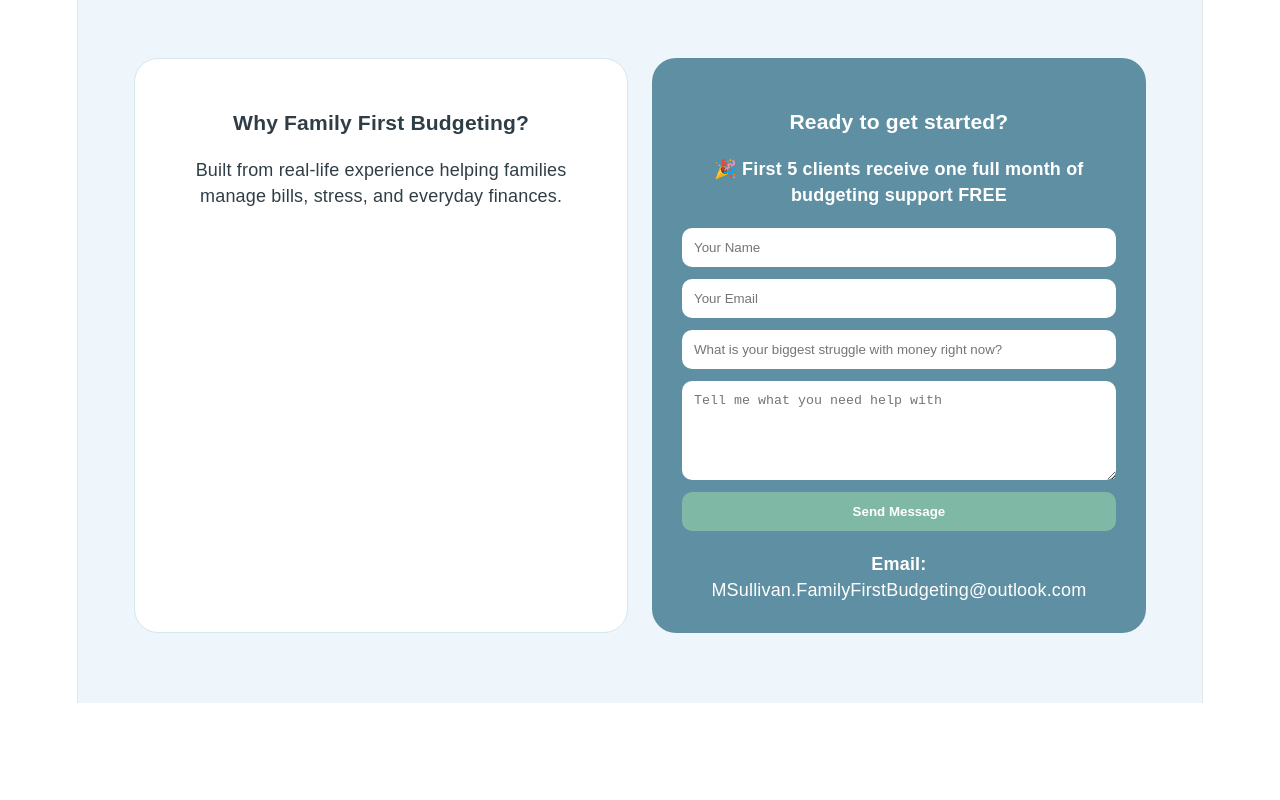
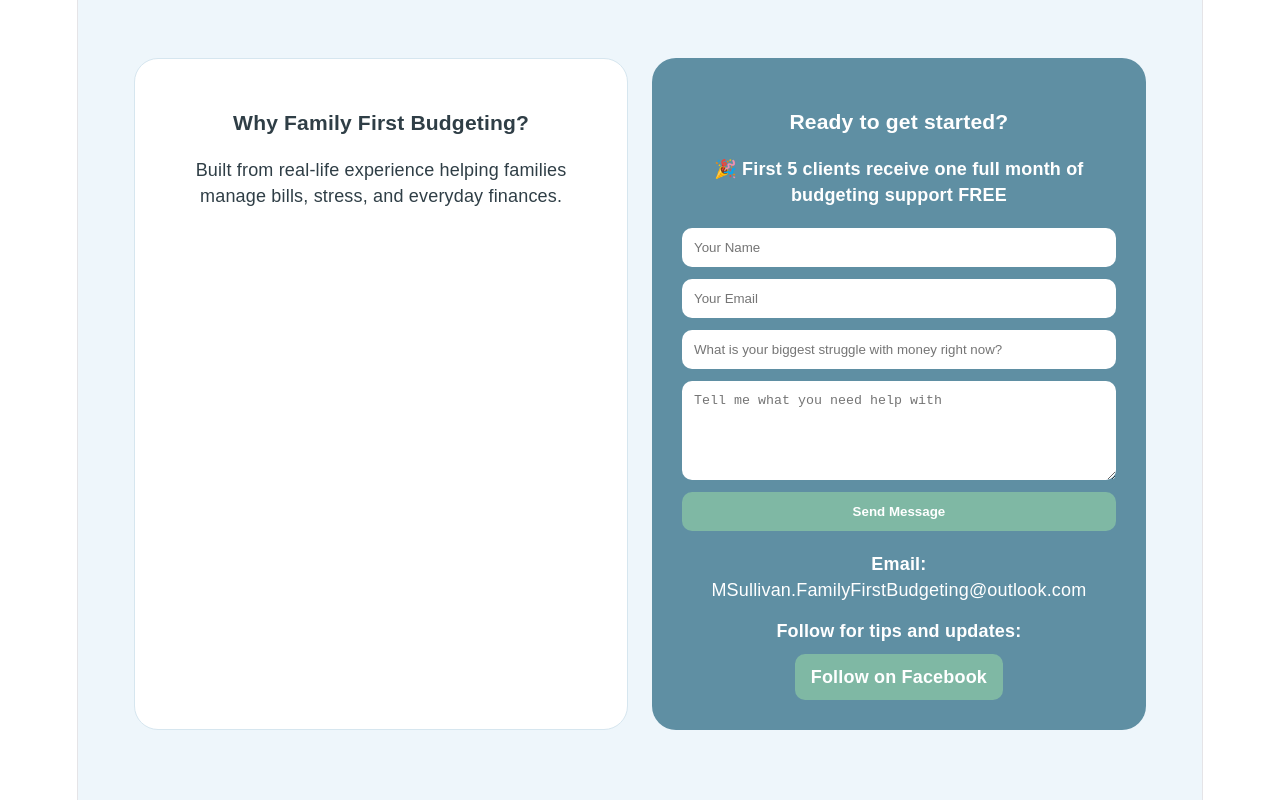
Before and after one commit to shellyryan18/family-first-budgeting, a React (Vite) app: page /#/ in a window 1280 px wide. Shown: the part 1370-2170 px from the top of the page. Before the commit the page ends 2073 px from the top, so only its background shows below. Built offline with nearby package versions, Linux system fonts and the light colour scheme.

Commit message:
added facebook and final updates

```diff
--- a/src/App.jsx
+++ b/src/App.jsx
@@ -51,11 +51,12 @@ export default function App() {
             </a>
           </div>
 
-          {/* PROMO BOX */}
+          {/* PROMOTION */}
           <div style={{ marginTop: "25px", background: "#dff3ec", border: "2px solid #7fb8a4", padding: "18px", borderRadius: "16px", maxWidth: "500px", fontWeight: "700", color: "#23404a" }}>
             🎉 LIMITED TIME: First 5 clients get ONE MONTH of budgeting help FREE
           </div>
 
+          {/* TRUST LINE */}
           <p style={{ marginTop: "18px", fontSize: "14px", color: "#6c7a86" }}>
             ✔ No judgment • ✔ Simple plans • ✔ Built for real life
           </p>
@@ -112,6 +113,28 @@ export default function App() {
               <strong>Email:</strong> MSullivan.FamilyFirstBudgeting@outlook.com
             </p>
 
+            <p style={{ marginTop: "15px", fontWeight: "bold" }}>
+              Follow for tips and updates:
+            </p>
+
+            <a
+              href="https://www.facebook.com/FamilyFirstBudgeting/"
+              target="_blank"
+              rel="noopener noreferrer"
+              style={{
+                display: "inline-block",
+                marginTop: "10px",
+                background: "#7fb8a4",
+                color: "#fff",
+                padding: "10px 16px",
+                borderRadius: "10px",
+                textDecoration: "none",
+                fontWeight: "bold",
+              }}
+            >
+              Follow on Facebook
+            </a>
+
           </div>
         </section>
 
```
